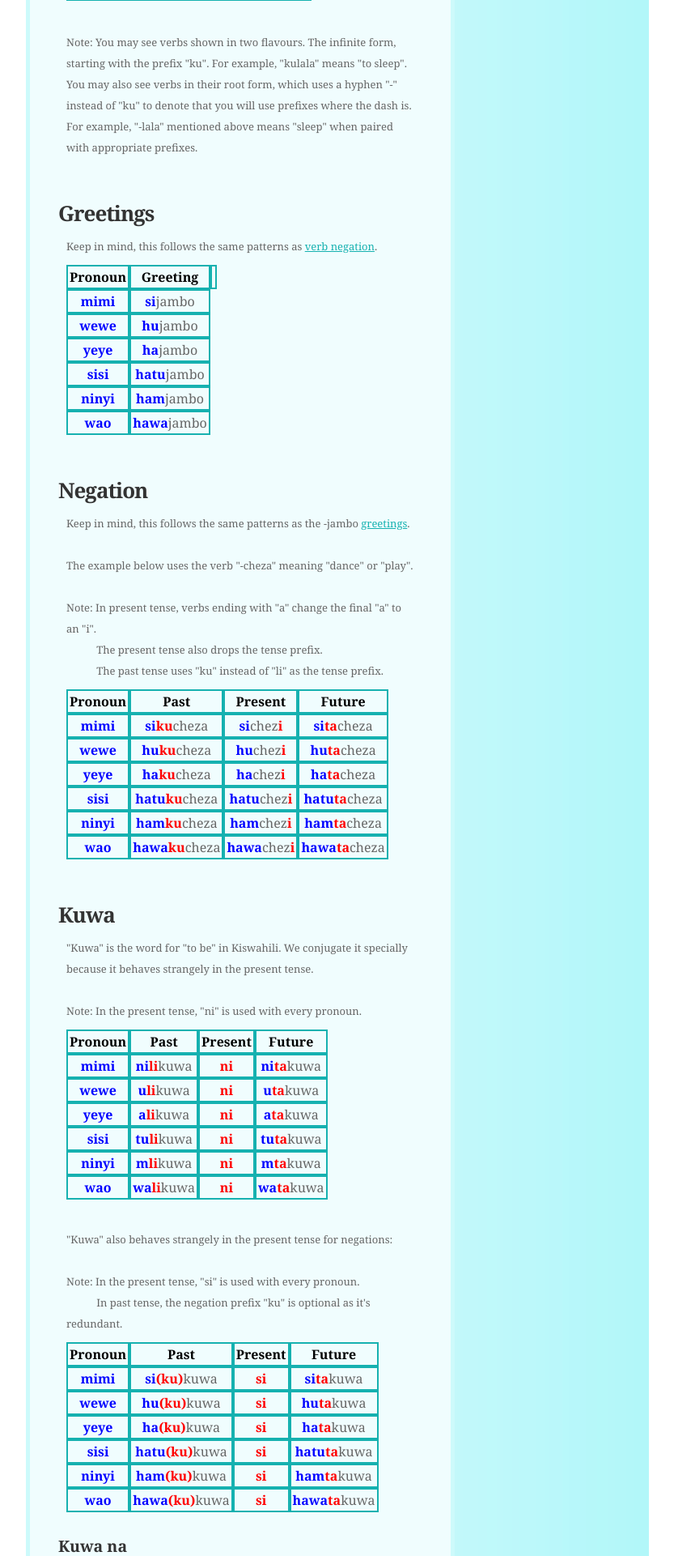
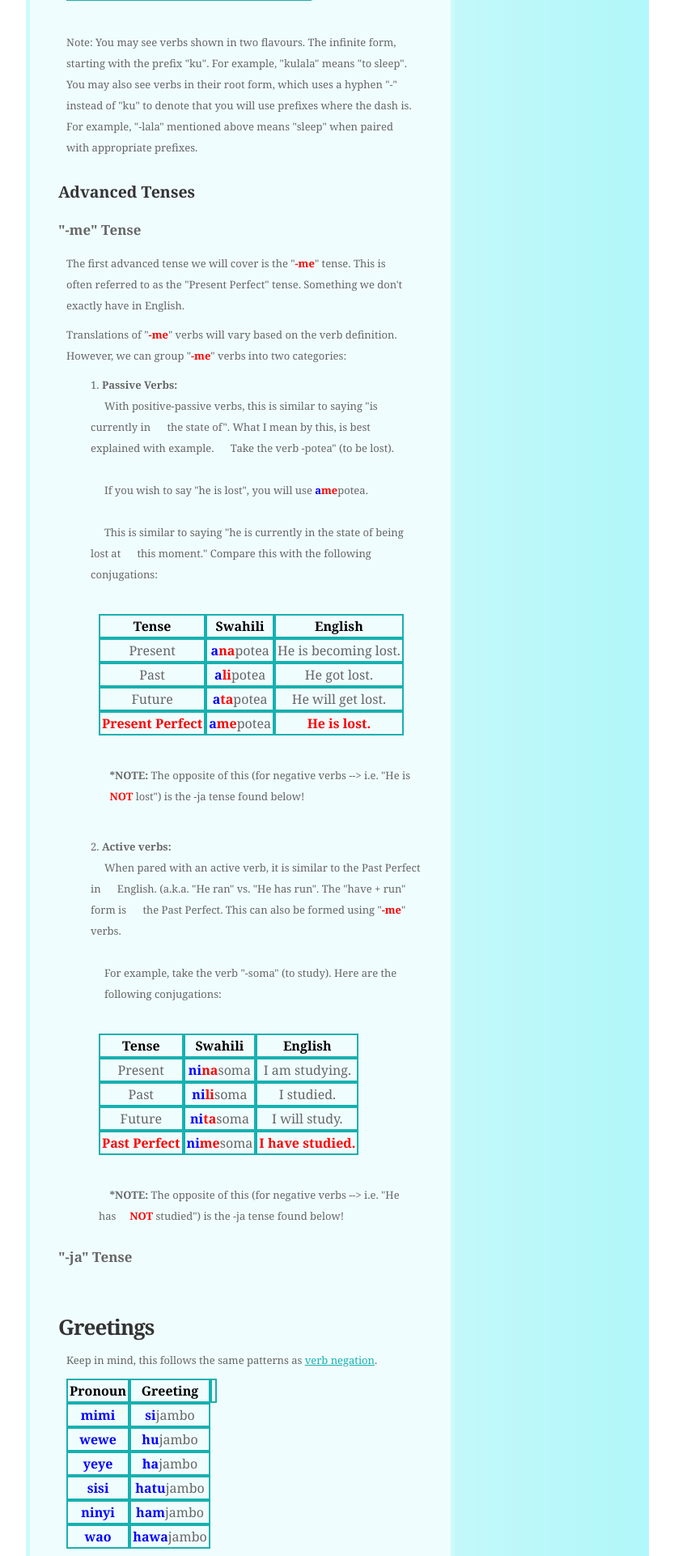
Before and after one commit to mrhappyasthma/SwahiliCheatSheet, a Python web app: template templates/home.html in a window 1280 px wide. Shown: the part 1485-3406 px from the top of the page at 81% size, without its empty margins (223-1056 px from the left). Run offline with Jinja, Linux system fonts and the light colour scheme; the template is opened without the code that fills it, so the values that code supplies are empty.

Commit message:
Added "-me" tense

```diff
--- a/css/default.css
+++ b/css/default.css
@@ -49,6 +49,11 @@ h2 {
 h3 {
 	margin-bottom: 1em;
 	font-size: 1.5em;
+}
+
+h4 {
+	margin-bottom: 1em;
+	font-size: 1.3em;
 }
 
 p {
--- a/templates/posts/tenses.html
+++ b/templates/posts/tenses.html
@@ -83,5 +83,99 @@
 			You may also see verbs in their root form, which uses a hyphen "-" instead of "ku" to denote that you will use prefixes where the dash is.
 			For example, "-lala" mentioned above means "sleep" when paired with appropriate prefixes.
 		</p>
+
+		<br>
+		<div class="subtitle">
+			<h3 id="advancedtense">Advanced Tenses</h3>
+		</div>
+
+		<div class="subtitle">
+			<h4 id="-me">"-me" Tense</h3>
+		</div>
+
+		<p>The first advanced tense we will cover is the "<span class="red">-me</span>" tense.  This is often referred to as the "Present Perfect" tense.  Something we don't exactly have in English.</p>
+		<p>Translations of "<span class="red">-me</span>" verbs will vary based on the verb definition.  However, we can group "<span class="red">-me</span>" verbs into two categories:</p>
+
+		<ol>
+			<li><b>Passive Verbs:</b>
+				<br>&nbsp&nbsp&nbsp&nbsp&nbspWith positive-passive verbs, this is similar to saying "is currently in &nbsp&nbsp&nbsp&nbsp&nbspthe state of".  What I mean by this, is best explained with example.  &nbsp&nbsp&nbsp&nbsp&nbspTake the verb -potea" (to be lost).
+				<br><br>&nbsp&nbsp&nbsp&nbsp&nbspIf you wish to say "he is lost", you will use <span class="blue">a</span><span class="red">me</span>potea.
+				<br><br>&nbsp&nbsp&nbsp&nbsp&nbspThis is similar to saying "he is currently in the state of being lost at &nbsp&nbsp&nbsp&nbsp&nbspthis moment."  Compare this with the following conjugations:<br>
+			</li>
+			<br>
+
+			<table id="tenses" border="0" cellpading="0" cellspacing="0">
+				<tr class="title">
+					<td>Tense</td>
+					<td>Swahili</td>
+					<td>English</td>
+				</tr>
+				<tr class="highlight">
+					<td>Present</td>
+					<td><span class="blue">a</span><span class="red">na</span>potea</td>
+					<td>He is becoming lost.</td>
+				</tr>
+				<tr class="highlight">
+					<td>Past</td>
+					<td><span class="blue">a</span><span class="red">li</span>potea</td>
+					<td>He got lost.</td>
+				</tr>
+				<tr class="highlight">
+					<td>Future</td>
+					<td><span class="blue">a</span><span class="red">ta</span>potea</td>
+					<td>He will get lost.</td>
+				</tr>
+				<tr class="highlight">
+					<td><span class="red">Present Perfect</span></td>
+					<td><span class="blue">a</span><span class="red">me</span>potea</td>
+					<td><span class="red">He is lost.<span></td>
+				</tr>
+			</table>
+
+			<p><br>&nbsp&nbsp&nbsp&nbsp<b>*NOTE:</b> The opposite of this (for negative verbs --> i.e. "He is &nbsp&nbsp&nbsp&nbsp<span class="red">NOT</span> lost") is the -ja tense found below!</p>
+
+			<br>
+
+			<li><b>Active verbs:</b>
+				<br>&nbsp&nbsp&nbsp&nbsp&nbspWhen pared with an active verb, it is similar to the Past Perfect in &nbsp&nbsp&nbsp&nbsp&nbspEnglish.  (a.k.a. "He ran" vs. "He has run".  The "have + run" form is &nbsp&nbsp&nbsp&nbsp&nbspthe Past Perfect.  This can also be formed using "<span class="red">-me</span>" verbs.
+				<br><br>&nbsp&nbsp&nbsp&nbsp&nbspFor example, take the verb "-soma" (to study).  Here are the &nbsp&nbsp&nbsp&nbsp&nbspfollowing conjugations:
+			</li>
+			<br>
+
+			<table id="tenses" border="0" cellpading="0" cellspacing="0">
+				<tr class="title">
+					<td>Tense</td>
+					<td>Swahili</td>
+					<td>English</td>
+				</tr>
+				<tr class="highlight">
+					<td>Present</td>
+					<td><span class="blue">ni</span><span class="red">na</span>soma</td>
+					<td>I am studying.</td>
+				</tr>
+				<tr class="highlight">
+					<td>Past</td>
+					<td><span class="blue">ni</span><span class="red">li</span>soma</td>
+					<td>I studied.</td>
+				</tr>
+				<tr class="highlight">
+					<td>Future</td>
+					<td><span class="blue">ni</span><span class="red">ta</span>soma</td>
+					<td>I will study.</td>
+				</tr>
+				<tr class="highlight">
+					<td><span class="red">Past Perfect</span></td>
+					<td><span class="blue">ni</span><span class="red">me</span>soma</td>
+					<td><span class="red">I have studied.<span></td>
+				</tr>
+			</table>
+
+			<p><br>&nbsp&nbsp&nbsp&nbsp<b>*NOTE:</b> The opposite of this (for negative verbs --> i.e. "He has &nbsp&nbsp&nbsp&nbsp<span class="red">NOT</span> studied") is the -ja tense found below!</p>
+		</ol>
+
+		<div class="subtitle">
+			<h4 id="-ja">"-ja" Tense</h3>
+		</div>
+
 	</div>
 </div>
```
